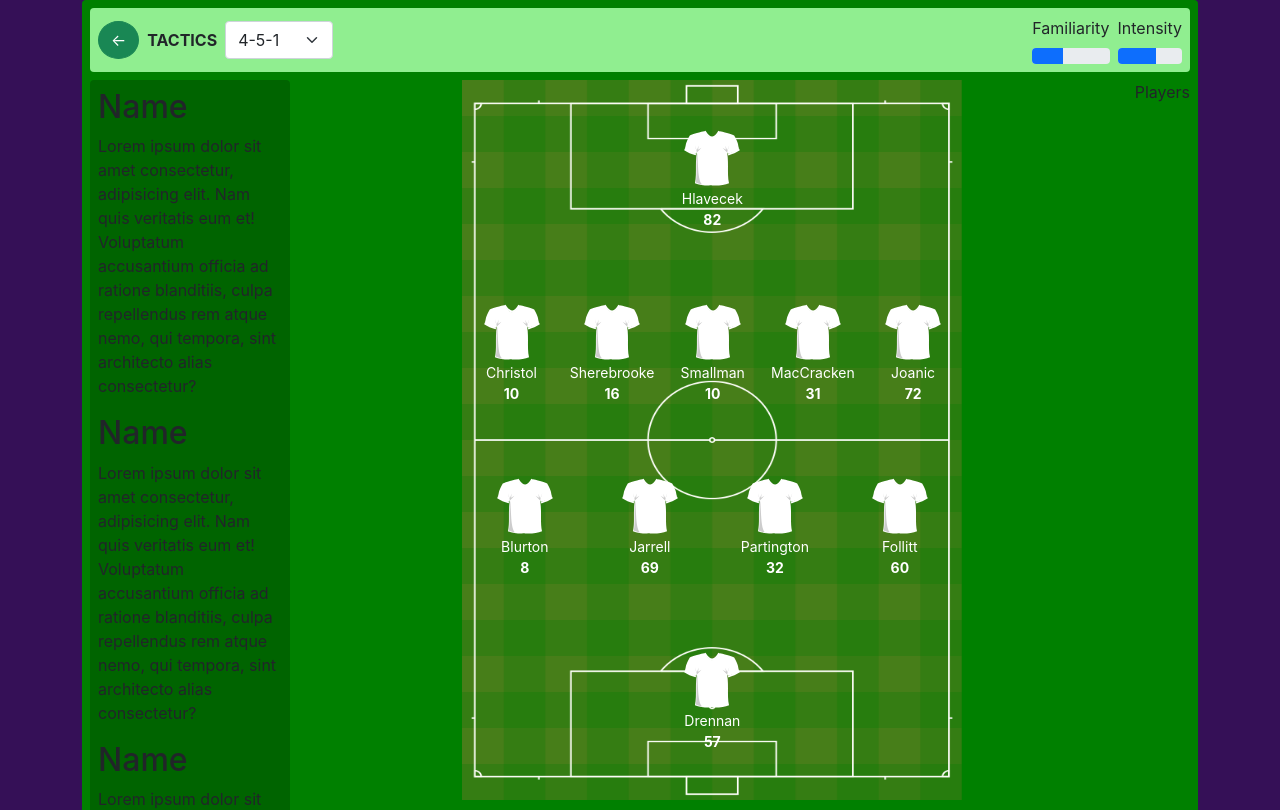
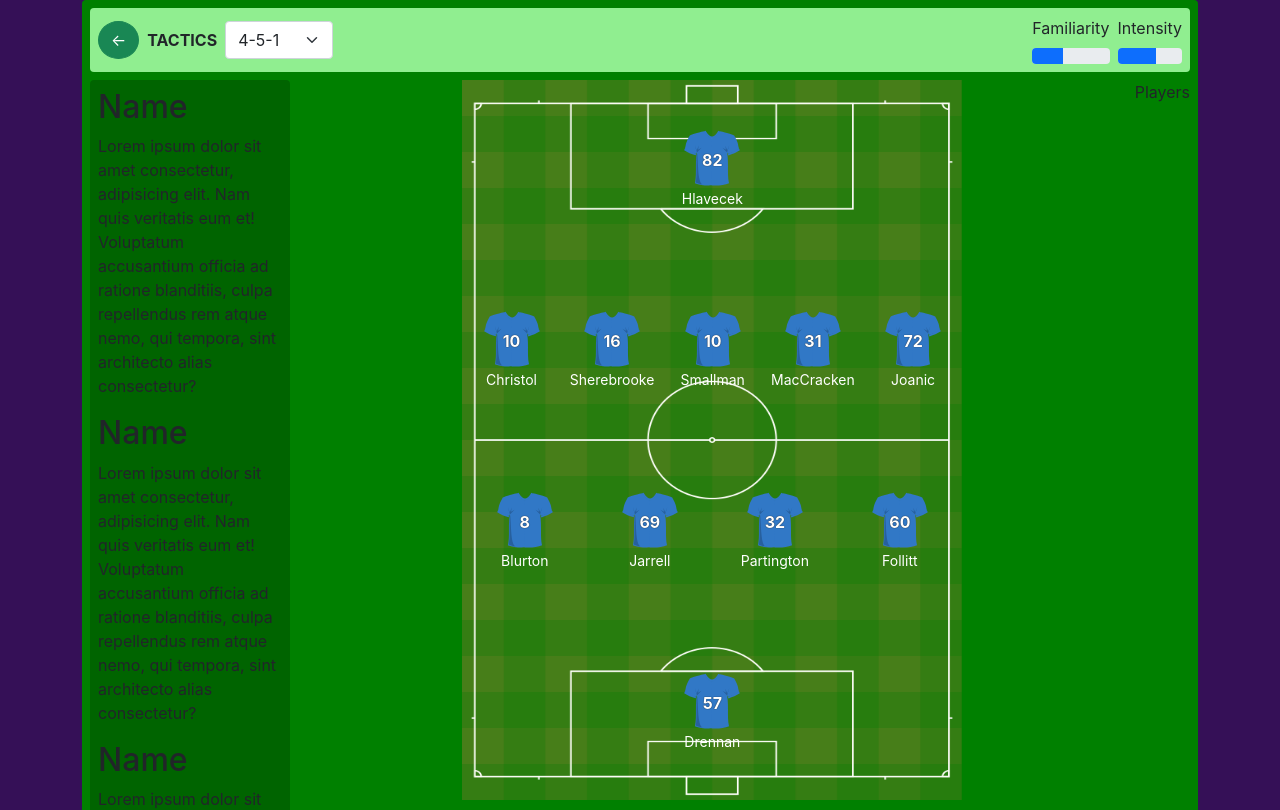
Before and after one commit to alexandrtovmach/footium-test, a React (Create React App) app: page / in a window 1280 px wide. Shown: the top 810 px of the page. Built offline with nearby package versions, Linux system fonts and the light colour scheme; the HTML template or start-up script is replaced by a standard one.

Commit message:
feat: Added color support

```diff
--- a/src/App.tsx
+++ b/src/App.tsx
@@ -1,11 +1,11 @@
 import { Container } from "react-bootstrap";
 import TacticField from "./containers/TacticField";
-import { players } from "./MOCK";
+import { club, players } from "./MOCK";
 
 const App: React.FunctionComponent = () => {
   return (
     <Container>
-      <TacticField players={players} />
+      <TacticField players={players} club={club} />
     </Container>
   );
 };
--- a/src/MOCK.js
+++ b/src/MOCK.js
@@ -1,7 +1,7 @@
 export const club = {
   id: "club_1",
   name: "Super Club",
-
+  colors: ["#3178c6"],
   league: {
     id: "league_1",
     name: "Top League",
--- a/src/components/Player.tsx
+++ b/src/components/Player.tsx
@@ -14,16 +14,22 @@ const PlayerContainer = styled(Stack)`
   font-size: 14px;
 `
 
+const PlayerNumber = styled.p`
+  margin-top: -2.5rem;
+  text-shadow: 0 0 1px black;
+`
+
 interface PlayerProps {
   player: Player;
+  color: string;
 }
 
-const Player: React.FunctionComponent<PlayerProps> = ({ player }) => {
+const Player: React.FunctionComponent<PlayerProps> = ({ player, color }) => {
   return (
     <PlayerContainer className="align-items-center">
-      <TShirt />
+      <TShirt color={color} />
+      <PlayerNumber className="text-center fw-bolder fs-6">{player.number}</PlayerNumber>
       <p className="text-center m-0">{player.lastName}</p>
-      <p className="text-center fw-bolder m-0">{player.number}</p>
     </PlayerContainer>
   );
 };
--- a/src/containers/TacticField.tsx
+++ b/src/containers/TacticField.tsx
@@ -31,6 +31,7 @@ const TacticMap = styled(Stack)`
 
 interface TacticFieldProps {
   players: Player[];
+  club: Club;
 }
 
 const applyTacticToPlayers = (tactic: string, players: Player[]) => {
@@ -45,6 +46,7 @@ const applyTacticToPlayers = (tactic: string, players: Player[]) => {
 
 const TacticField: React.FunctionComponent<TacticFieldProps> = ({
   players,
+  club
 }) => {
   const [tacticSchema, setTacticSchema] = useState<string>("4-5-1");
 
@@ -128,7 +130,7 @@ const TacticField: React.FunctionComponent<TacticFieldProps> = ({
               className="justify-content-around text-white"
             >
               {row.map((player) => (
-                <Player key={player.lastName} player={player} />
+                <Player key={player.lastName} player={player} color={club.colors[0]} />
               ))}
             </Stack>
           ))}
--- a/src/general.d.ts
+++ b/src/general.d.ts
@@ -15,6 +15,7 @@ interface League {
 interface Club {
   id: string;
   name: string;
+  colors: string[];
   league: League;
   position: number;
   games: Game[];
```
